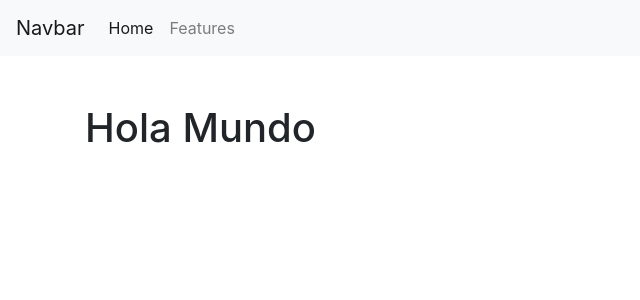
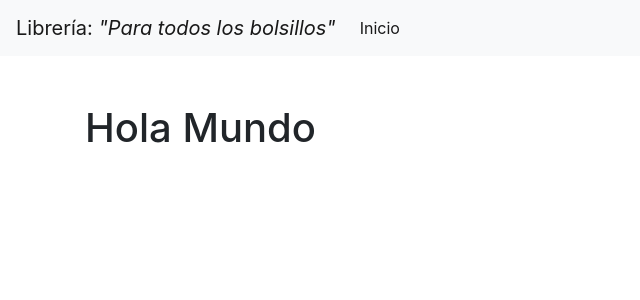
Before and after one commit to CeAcheRistian/Libreria, a Flask app: page / in a window 1280 px wide. Shown: the top 300 px of the page, without its empty margins (0-640 px from the left). Run offline with Flask 3, Linux system fonts and the light colour scheme; some libraries are stand-ins or nearby versions.

Commit message:
update nav bar

```diff
--- a/app/__init__.py
+++ b/app/__init__.py
@@ -3,7 +3,7 @@ from flask import Flask, render_template
 app = Flask(__name__)
 
 @app.route("/")
-def hello_world():
+def index():
     return render_template('index.html')
 
 def not_found(error):
--- a/app/templates/base.html
+++ b/app/templates/base.html
@@ -7,7 +7,7 @@
         {% block title %}
         {% endblock %}
     </title>
-
+    <link rel="shortcut icon" href="{{url_for('static', filename='img/flask.svg')}}">
     <link rel="stylesheet" href="{{ url_for('static', filename='lib/bootstrap-4.5.3-dist/css/bootstrap.min.css')}}">
 
     {% block customCSS%}
@@ -17,11 +17,11 @@
 <body>
     {% block body %}
     {% endblock %}
-    <!--
+
     <script src="{{ url_for('static', filename='lib/bootstrap-4.5.3-dist/js/jquery-3.5.1.min.js')}}"></script>
     <script src="{{ url_for('static', filename='lib/bootstrap-4.5.3-dist/js/popper.min.js')}}"></script>
     <script src="{{ url_for('static', filename='lib/bootstrap-4.5.3-dist/js/bootstrap.min.js')}}"></script>
-    -->
+
     {% block customJS %}
     {% endblock %}
 </body>
--- a/app/templates/index.html
+++ b/app/templates/index.html
@@ -5,5 +5,9 @@ Index
 {% endblock %}
 
 {% block container %}
-<h1> Hola Mundo </h1>
+<div class="row">
+    <div class="col-sm-12 col-md-12 col-lg-12 col-xl-12">
+        <h1> Hola Mundo </h1>
+    </div>
+</div>
 {% endblock %}
--- a/app/templates/nav.html
+++ b/app/templates/nav.html
@@ -1,17 +1,23 @@
 <nav class="navbar navbar-expand-lg navbar-light bg-light">
-    <a class="navbar-brand" href="#">Navbar</a>
+
+    <a class="navbar-brand" href="{{ url_for('index') }}">Librería: <em>"Para todos los bolsillos"</em></a>
+
     <button class="navbar-toggler" type="button" data-toggle="collapse" data-target="#navbarNav"
         aria-controls="navbarNav" aria-expanded="false" aria-label="Toggle navigation">
         <span class="navbar-toggler-icon"></span>
     </button>
+
     <div class="collapse navbar-collapse" id="navbarNav">
         <ul class="navbar-nav">
             <li class="nav-item active">
-                <a class="nav-link" href="#">Home <span class="sr-only">(current)</span></a>
+                <a class="nav-link" href="{{ url_for('index') }}">Inicio</a>
             </li>
+            <!--
             <li class="nav-item">
                 <a class="nav-link" href="#">Features</a>
             </li>
+            -->
         </ul>
     </div>
+
 </nav>
```
Also changed, not shown: Anotaciones/1. Introduccion.md (+11 -2 lines), app/static/img/flask.svg (added), 2 other files.
